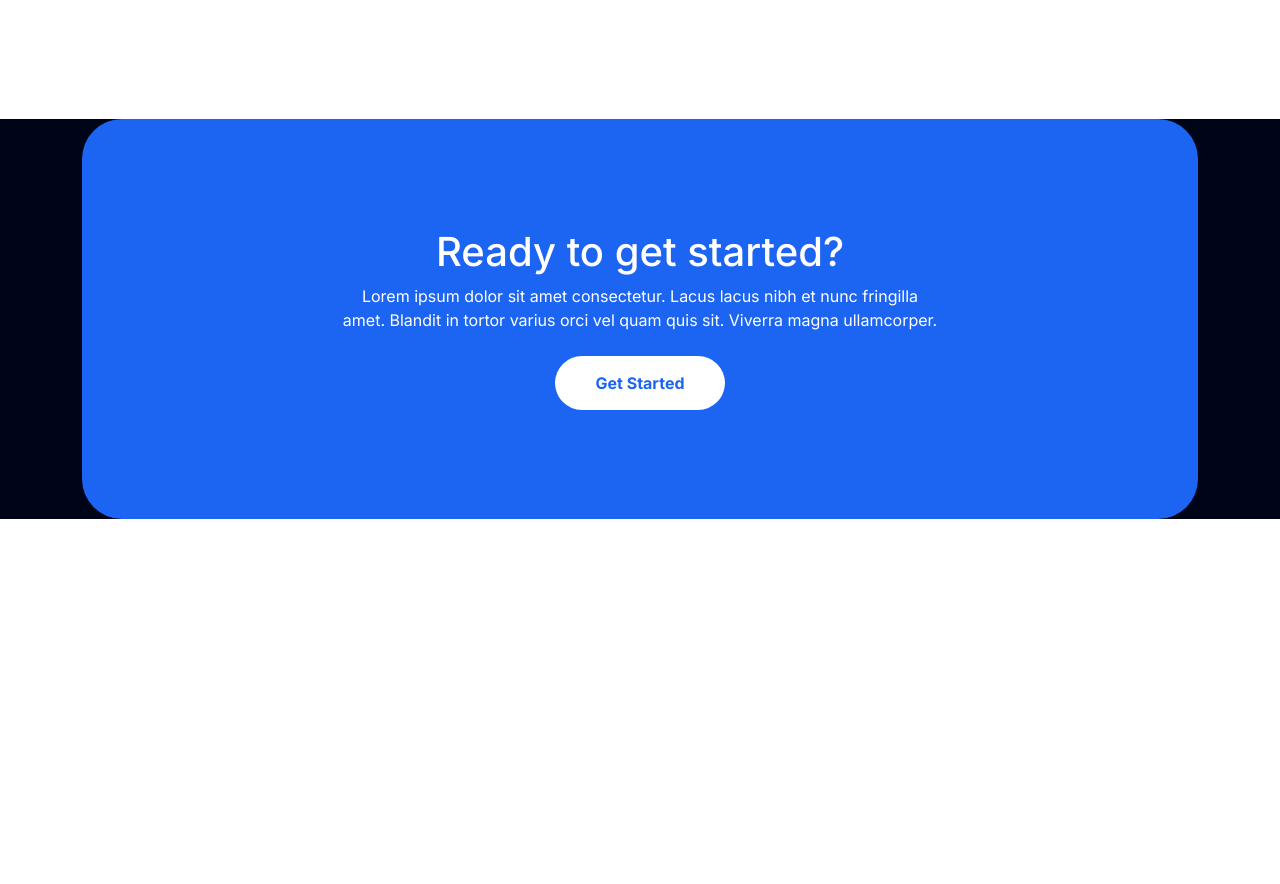
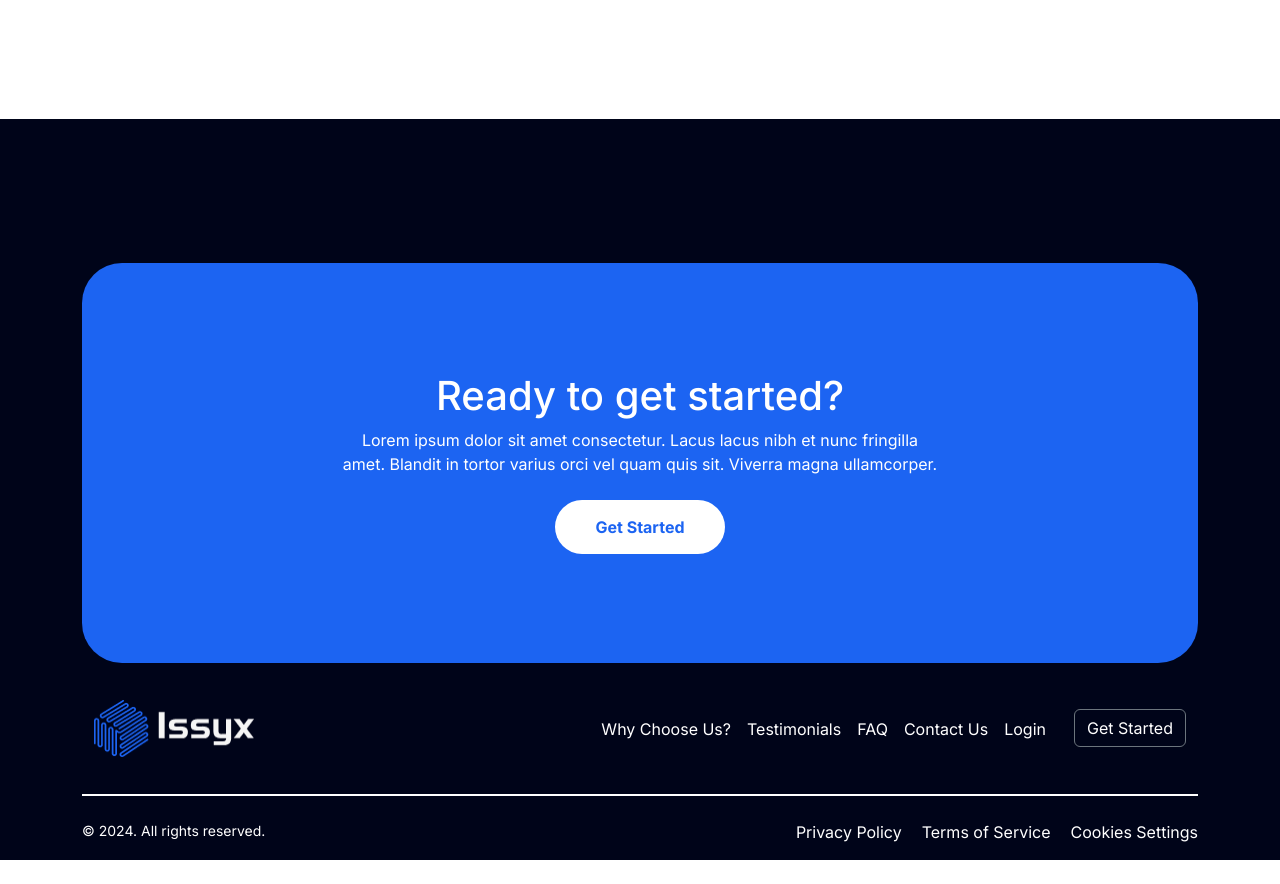
Before and after one commit to mubinkg/product-management-frontend, a Next.js app: page / in a window 1280 px wide. Shown: the part 9510-10394 px from the top of the page. Before the commit the page ends 10029 px from the top, so only its background shows below. Built offline with nearby package versions, Linux system fonts and the light colour scheme.

Commit message:
udpate footer

```diff
--- a/src/components/Footer.tsx
+++ b/src/components/Footer.tsx
@@ -1,9 +1,11 @@
+import Image from 'next/image'
 import React from 'react'
 import { Container } from 'reactstrap'
+import AppNav from './Navbar'
 
 const Footer = () => {
     return (
-        <div style={{ backgroundColor: "#000419" }}>
+        <div style={{ backgroundColor: "#000419", padding: "120px 0px 0px 0px" }}>
             <Container>
                 <div className='mt-4'>
                     <div className='d-flex flex-column justify-content-center align-items-center' style={{ backgroundColor: "#1C64F2", height: "400px", borderRadius: "40px" }}>
@@ -14,6 +16,18 @@ const Footer = () => {
                         <button className='footer-btn mt-4'>Get Started</button>
                     </div>
                 </div>
+                <div className='my-4'>
+                    <AppNav/>
+                </div>
+                <div style={{borderBottom: "2px solid white"}}></div>
+                <div className='d-flex justify-content-between my-4'>
+                    <small className='text-white'>© 2024. All rights reserved.</small>
+                    <ul className='text-white' style={{listStyleType: "none", display: "flex", gap: "20px"}}>
+                        <li>Privacy Policy</li>
+                        <li>Terms of Service</li>
+                        <li>Cookies Settings</li>
+                    </ul>
+                </div>
             </Container>
         </div>
     )
```
Also changed, not shown: public/logo-white.png (added).
